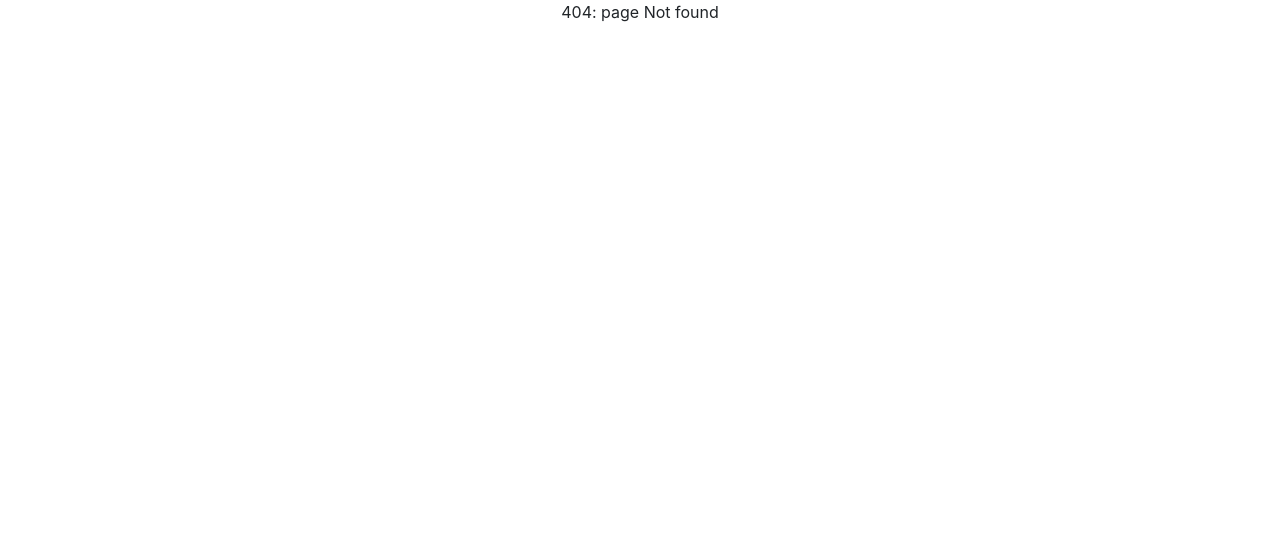
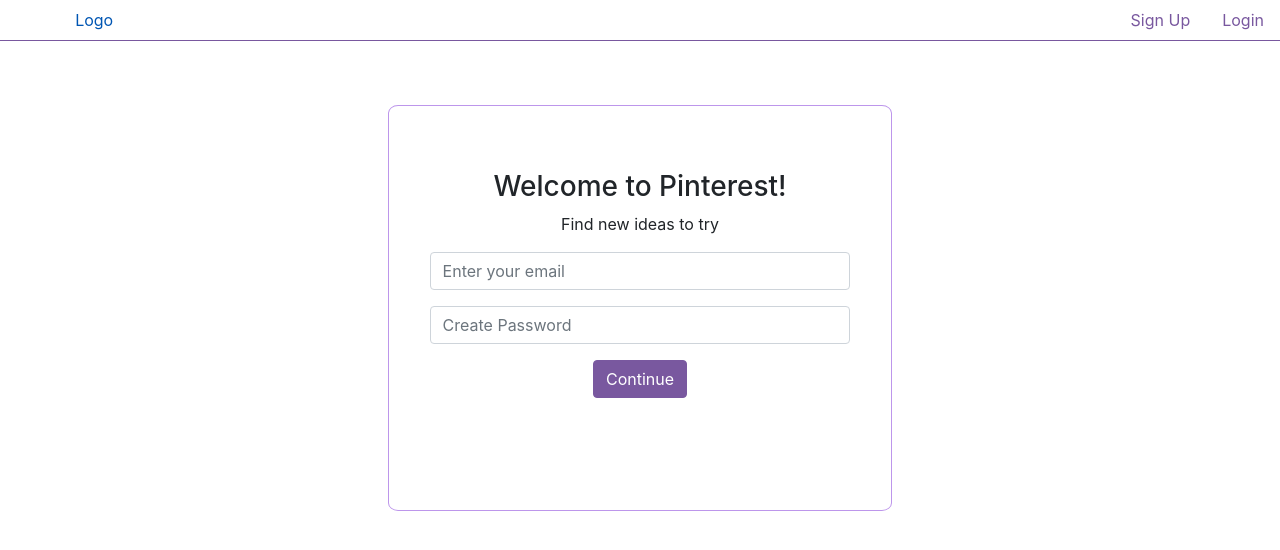
Before and after one commit to hbonilla96/Componentes, a React app: page /signup in a window 1280 px wide. Before the commit this address had no page. Shown: the top 550 px of the page. Built offline with nearby package versions, Linux system fonts and the light colour scheme.

Commit message:
Add sign up section

```diff
--- a/src/App.js
+++ b/src/App.js
@@ -6,6 +6,7 @@
 import Home from './containers/Main';
 import NotFound from './containers/NotFound';
 import Profile from './containers/Profile';
+import SignUp from './containers/SignUp';
 import './App.css';
 
 // const history = createBrowserHistory();
@@ -17,6 +18,7 @@
           <Route path="/" exact component={Login} />
           <Route path="/home" exact component={Home} />
           <Route path="/profile" exact component={Profile} />
+          <Route path="/signup" exact component={SignUp} />
           <Route component={NotFound} />
         </Switch>
       </Router>
--- a/src/components/Header/index.js
+++ b/src/components/Header/index.js
@@ -12,7 +12,7 @@
         <div className="col-md-10">
           <ul className="nav justify-content-end">
             <li className="nav-item">
-              <a className="nav-link custom-anchor" href={'/#'}>Sign Up</a>
+              <a className="nav-link custom-anchor" href={'/signup'}>Sign Up</a>
             </li>
             <li className="nav-item">
               <a className="nav-link custom-anchor" href={'/'}>Login</a>
@@ -25,7 +25,7 @@
 }
 
 export default function (props) {
-  const [login, setLogin] = useState(true);
+  const [login, setLogin] = useState(false);
   if (login) {
     return (
       <div className="header-container">
--- /dev/null
+++ b/src/containers/SignUp/index.js
@@ -0,0 +1,73 @@
+import React from 'react';
+import Header from '@/components/Header';
+import { SubmitBtn } from '@/components/shared/forms/buttons';
+
+import {
+  Button,
+  Col,
+  Form,
+  FormGroup,
+  Label,
+  Input,
+} from '@/components/shared/CssComponents';
+
+// Styles
+import './styles.css';
+// Icons
+import { FontAwesomeIcon } from "@fortawesome/react-fontawesome";
+
+class SignUp extends React.Component {
+  constructor(props) {
+    super();
+    this.state = {
+      user: {
+        firstName: 'Kevin',
+        lastName: 'Martinez',
+        email: 'mkevin755@gmail.com',
+        about: 'I am happy',
+        location: 'Costa Rica',
+        password: 'pepito',
+      }
+    };
+  }
+
+  render() {
+    return (
+      <React.Fragment>
+        <Header />
+        <div className="main-container">
+          <div className="main-container--opacity">
+            <div className="container-fluid">
+              <div className="row justify-content-center">
+                <div className="col-5">
+                  <div className="login-container">
+                    <div className="row">
+                      <div className="col-md-12">
+                        <h3>Welcome to Pinterest!</h3>
+                        <p>Find new ideas to try</p>
+                      </div>
+                      <div className="col-md-12">
+                        <Form>
+                          <FormGroup>
+                            <Input label={'Email'} type={'email'} placeholder={'Enter your email'} id={'emailInput'} />
+                          </FormGroup>
+                          <FormGroup>
+                            <Input label={'Password'} type={'password'} placeholder={'Create Password'} id={'passwordInput'} />
+                          </FormGroup>
+                          <SubmitBtn text={'Continue'} />
+                        </Form>
+                      </div>
+                    </div>
+                  </div>
+                </div>
+              </div>
+            </div>
+          </div>
+        </div>
+      </React.Fragment>
+    )
+  }
+
+}
+
+export default SignUp;
--- /dev/null
+++ b/src/containers/SignUp/styles.css
@@ -0,0 +1,20 @@
+.login-container {
+  margin-top: 4em;
+  padding: 4em 8% 7em 8%;
+  opacity: 1;
+  background-color: #fff;
+  border: 1px solid #bd96eb;
+  border-radius: 2%;
+  z-index: 3;
+}
+
+.forgot-password--link {
+  font-size: 0.8em;
+  color : #bd96eb;
+  text-decoration: none;
+}
+
+.forgot-password--link:hover {
+  color : #79589F;
+  text-decoration: none;
+}
```
